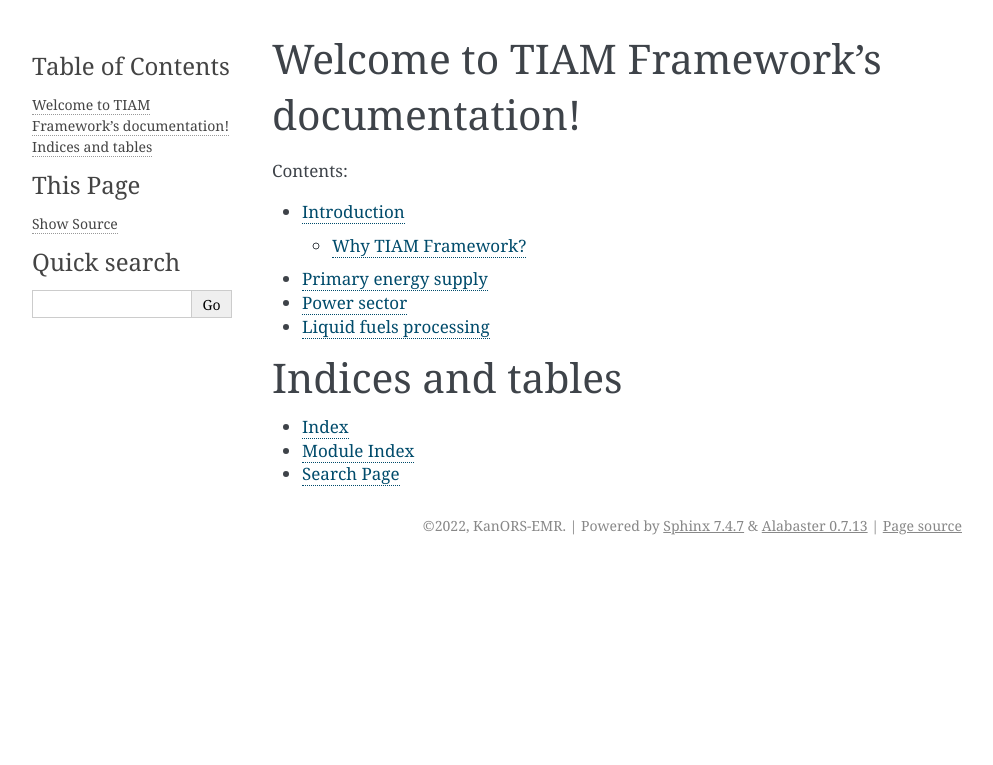
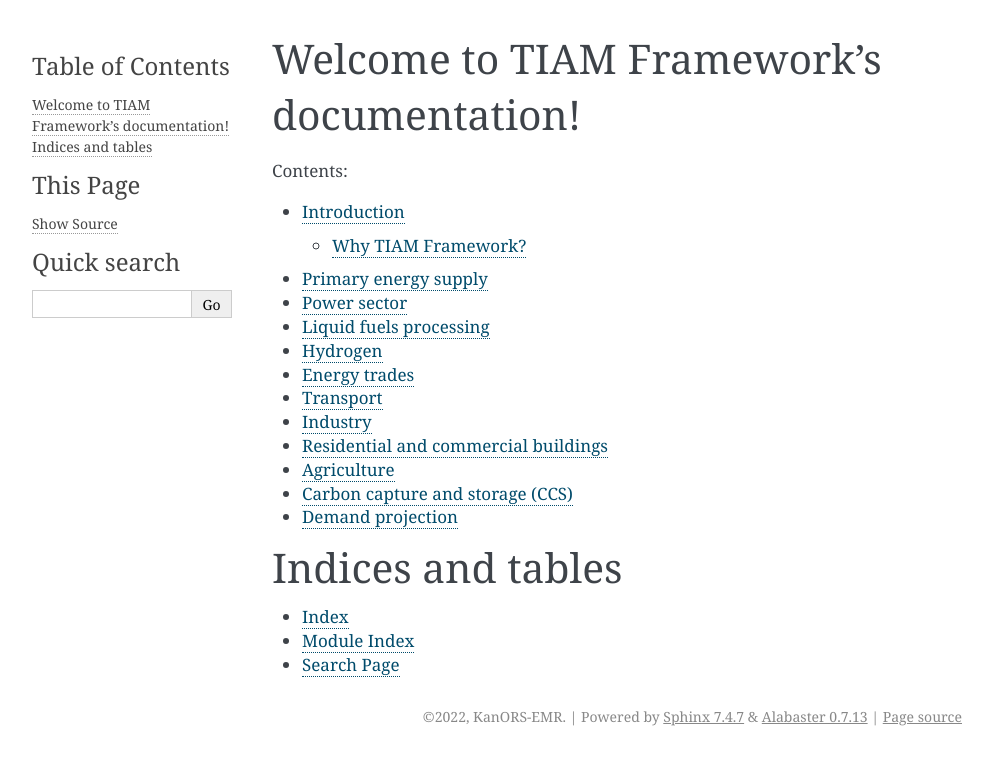
Before and after one commit to kanors-emr/Tiam_Framework-documentation, a Sphinx documentation site: the page built from source/index.rst, in a window 1280 px wide. Shown: the top 765 px of the page, without its empty margins (148-1141 px from the left). Built offline with Sphinx 7.4.7, drawn with Linux system fonts in a browser that asks for light colours.

```diff
--- a/source/index.rst
+++ b/source/index.rst
@@ -14,6 +14,14 @@ Welcome to TIAM Framework's documentation!
    pages/Primary energy supply
    pages/Power sector
    pages/Liquid fuels processing
+   pages/Hydrogen
+   pages/Energy trades
+   pages/Transport
+   pages/Industry
+   pages/Residential and commercial buildings
+   pages/Agriculture
+   pages/Carbon capture and storage (CCS)
+   pages/Demand projection
 
 Indices and tables
 ==================
--- /dev/null
+++ b/source/pages/Agriculture.rst
@@ -0,0 +1,6 @@
+#############
+Agriculture
+#############
+
+* Fuel consumption sourced from IEA energy balance
+* Endogenous fuel switching allowed
```
Also changed, not shown: source/pages/Carbon capture and storage (CCS).rst (added, +7 -0 lines), source/pages/Demand projection.rst (added, +7 -0 lines), source/pages/Energy trades.rst (added, +7 -0 lines), source/pages/Hydrogen.rst (added, +7 -0 lines), source/pages/Industry.rst (added, +8 -0 lines), source/pages/Residential and commercial buildings.rst (added, +8 -0 lines), source/pages/Transport.rst (added, +8 -0 lines).
